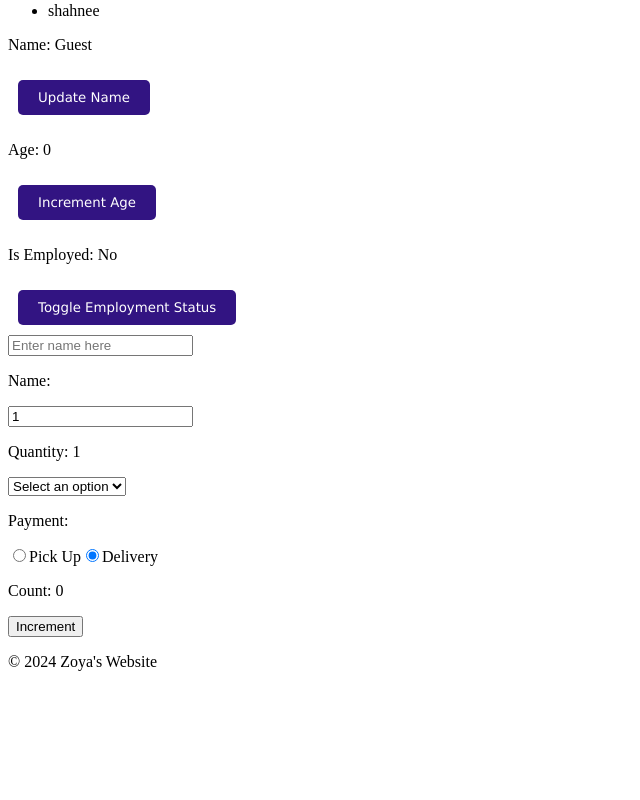
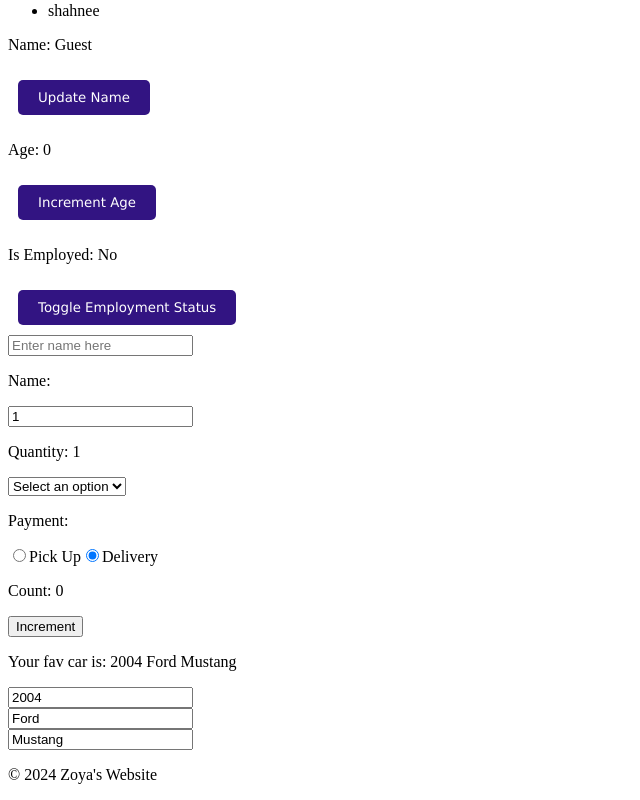
Before and after one commit to zoyasiddiqui/Learning-React, a React (Vite) app in the folder website/my-react-app/: page / in a window 1280 px wide. Shown: the part 1299-2099 px from the top of the page, without its empty margins (0-640 px from the left). Before the commit the page ends 1986 px from the top, so only its background shows below. Built offline with nearby package versions, Linux system fonts and the light colour scheme.

Commit message:
learn how to work with objects

```diff
--- a/website/my-react-app/src/App.jsx
+++ b/website/my-react-app/src/App.jsx
@@ -9,6 +9,7 @@
 import MyComponent from './MyComponent.jsx'
 import MyComponent2 from './MyComponent2.jsx'
 import MyComponent3 from './MyComponent3.jsx'
+import MyComponent4 from './MyComponent4.jsx'
 
 // React hook = Special function that allows functional components to use react features without
 // writing class components
@@ -37,6 +38,7 @@
       <MyComponent></MyComponent>
       <MyComponent2></MyComponent2>
       <MyComponent3></MyComponent3>
+      <MyComponent4></MyComponent4>
       <Footer></Footer>
     </>
   );
--- /dev/null
+++ b/website/my-react-app/src/MyComponent4.jsx
@@ -0,0 +1,34 @@
+import React, {useState} from 'react';
+
+function MyComponent4() {
+
+    const [car, setCar] = useState({year:2004,
+        make:"Ford",
+        model:"Mustang"});
+
+    function handleYearChange(event){
+        // why do we have ...car?
+        //if we just put year: event.target.value, then it would create an entirely new object, but
+        // we don't know make or model of that object. so ...car includes all the old properties of car.
+        // then, we put down our new year because js will take latest value of the key.
+        // also, we don't use the variable car bc we want to update prev state, not current.
+        setCar(c => ({...c, year: event.target.value}))
+    }
+
+    function handleMakeChange(event){
+        setCar(c => ({...c, make: event.target.value}))
+    }
+
+    function handleModelChange(event){
+        setCar(c => ({...c, model: event.target.value}))
+    }
+
+    return (<div>
+        <p>Your fav car is: {car.year} {car.make} {car.model}</p>
+        <input type="number" value={car.year} onChange={handleYearChange}/><br/>
+        <input type="text" value={car.make} onChange={handleMakeChange}/><br/>
+        <input type="text" value={car.model} onChange={handleModelChange}/><br/>
+    </div>);
+
+}
+export default MyComponent4
```
